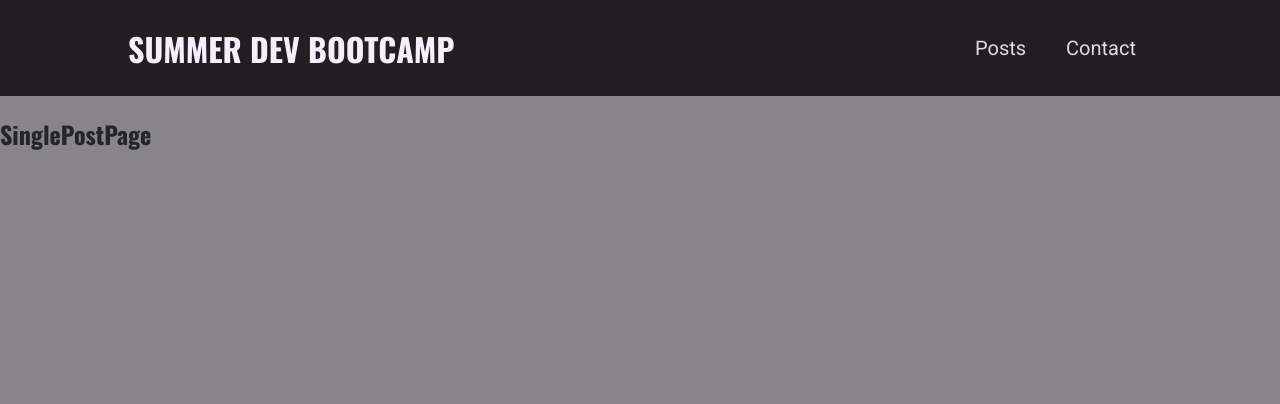
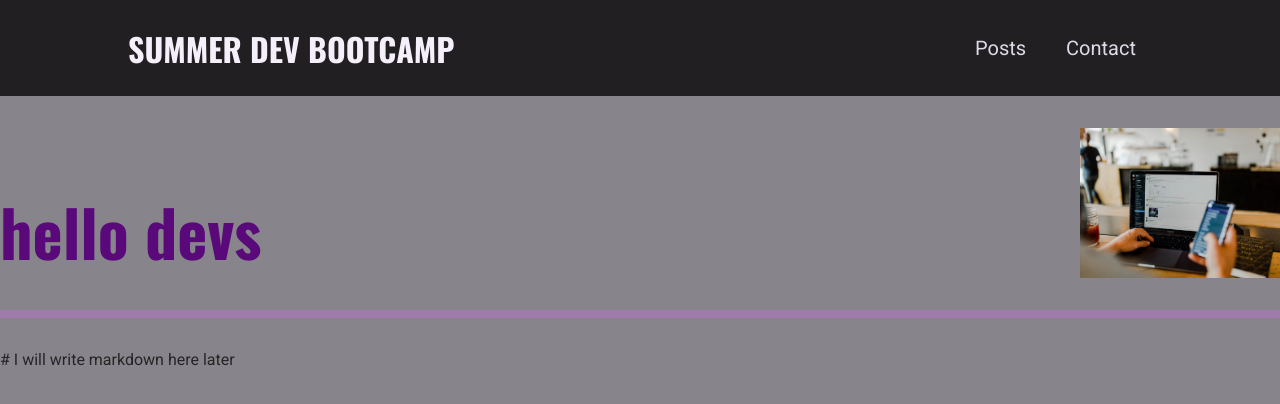
Before and after one commit to sdbeng/san-jose-dev-blog, a Next.js app: page /posts/hello-devs in a window 1280 px wide. Shown: the top 404 px of the page. Built offline with nearby package versions, Linux system fonts and the light colour scheme.

Commit message:
add post detail slug component

```diff
--- /dev/null
+++ b/components/posts/post-detail/post-content.js
@@ -0,0 +1,18 @@
+import classes from './post-content.module.css'
+import PostHeader from './post-header'
+
+const DUMMY_POST = {
+    slug:'hello-devs', title:'hello devs', image:'coding-event-mesm.jpg', content:'# I will write markdown here later ', date:'2021-05-29',
+}
+
+function PostContent() {
+    const imagePath = `/images/posts/${DUMMY_POST.slug}/${DUMMY_POST.image}`
+    return (
+        <article>
+            <PostHeader title={DUMMY_POST.title} image={imagePath} />
+            {DUMMY_POST.content}
+        </article>
+    )
+}
+
+export default PostContent
--- /dev/null
+++ b/components/posts/post-detail/post-content.module.css
@@ -0,0 +1,26 @@
+.content {
+    width: 95%;
+    max-width: 60rem;
+    margin: var(--size-8) auto;
+    font-size: var(--size-5);
+    line-height: var(--size-8);
+    background-color: var(--color-grey-100);
+    border-radius: 6px;
+    padding: var(--size-4);
+  }
+
+  .content p {
+    color: var(--color-grey-800);
+  }
+
+  .content .image {
+    margin: var(--size-4) auto;
+    width: 100%;
+    max-width: 600px;
+  }
+
+  @media (min-width: 768px) {
+    .content {
+      padding: var(--size-8);
+    }
+  }
--- /dev/null
+++ b/components/posts/post-detail/post-header.js
@@ -0,0 +1,15 @@
+import Image from 'next/image'
+import classes from './post-header.module.css'
+
+function PostHeader(props) {
+    const {title, image} = props
+
+    return (
+        <header className={classes.header}>
+            <h1>{title}</h1>
+            <Image src={image} alt={title} width={200} height={150}/>
+        </header>
+    )
+}
+
+export default PostHeader
--- /dev/null
+++ b/components/posts/post-detail/post-header.module.css
@@ -0,0 +1,37 @@
+.header {
+    padding-bottom: var(--size-8);
+    border-bottom: 8px solid var(--color-primary-100);
+    margin: var(--size-4) 0;
+    display: flex;
+    flex-direction: column-reverse;
+    justify-content: space-between;
+    align-items: center;
+    gap: 1rem;
+  }
+
+  .header h1 {
+    font-size: var(--size-8);
+    color: var(--color-primary-500);
+    margin: 0;
+    line-height: initial;
+    text-align: center;
+  }
+
+  .header img {
+    object-fit: cover;
+    width: 200px;
+    height: 120px;
+  }
+
+  @media (min-width: 768px) {
+    .header {
+      margin: var(--size-8) 0;
+      flex-direction: row;
+      align-items: flex-end;
+    }
+
+    .header h1 {
+      font-size: var(--size-16);
+      text-align: left;
+    }
+  }
--- a/pages/posts/[slug].js
+++ b/pages/posts/[slug].js
@@ -1,11 +1,10 @@
 import React from 'react'
+import PostContent from '../../components/posts/post-detail/post-content'
 
-function SinglePostPage() {
+function PostDetailPage() {
     return (
-        <div>
-            <h2>SinglePostPage</h2>
-        </div>
+        <PostContent />
     )
 }
 
-export default SinglePostPage
+export default PostDetailPage
```
